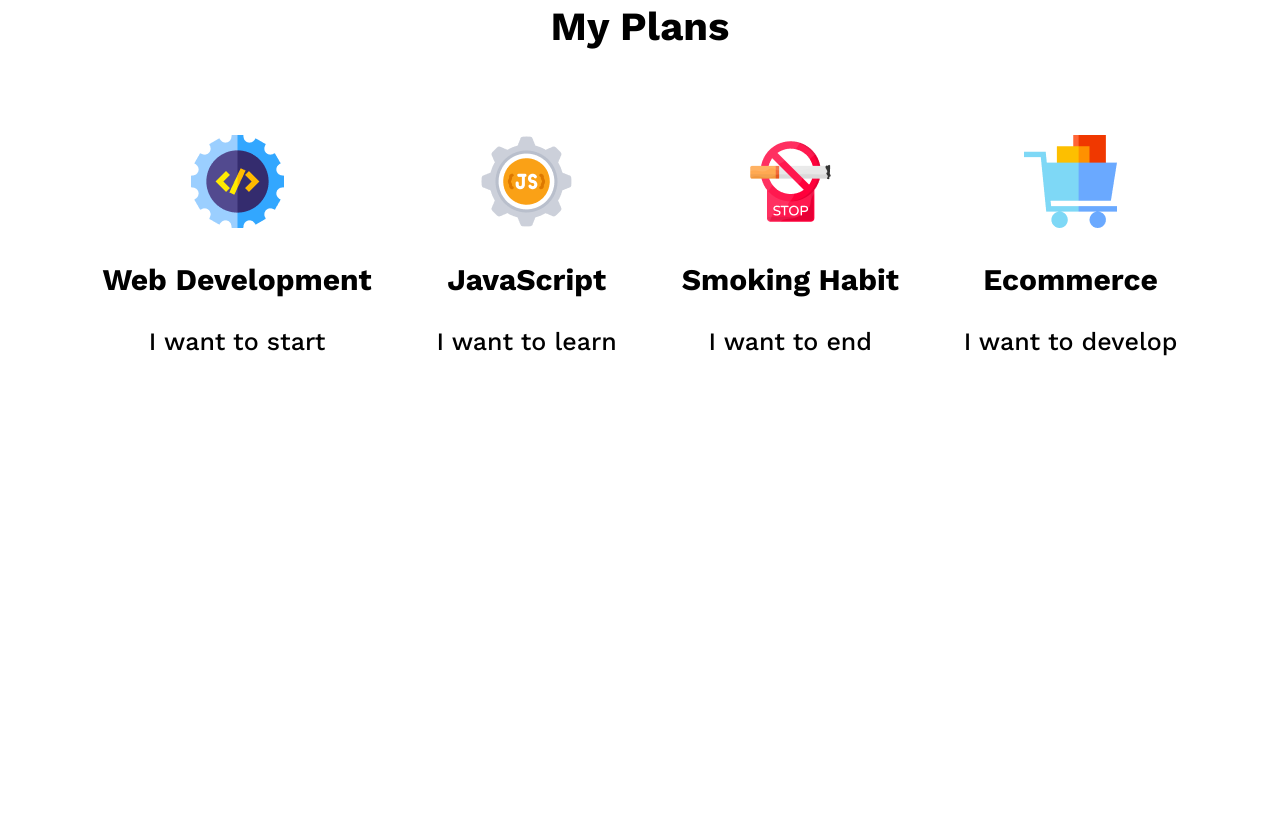
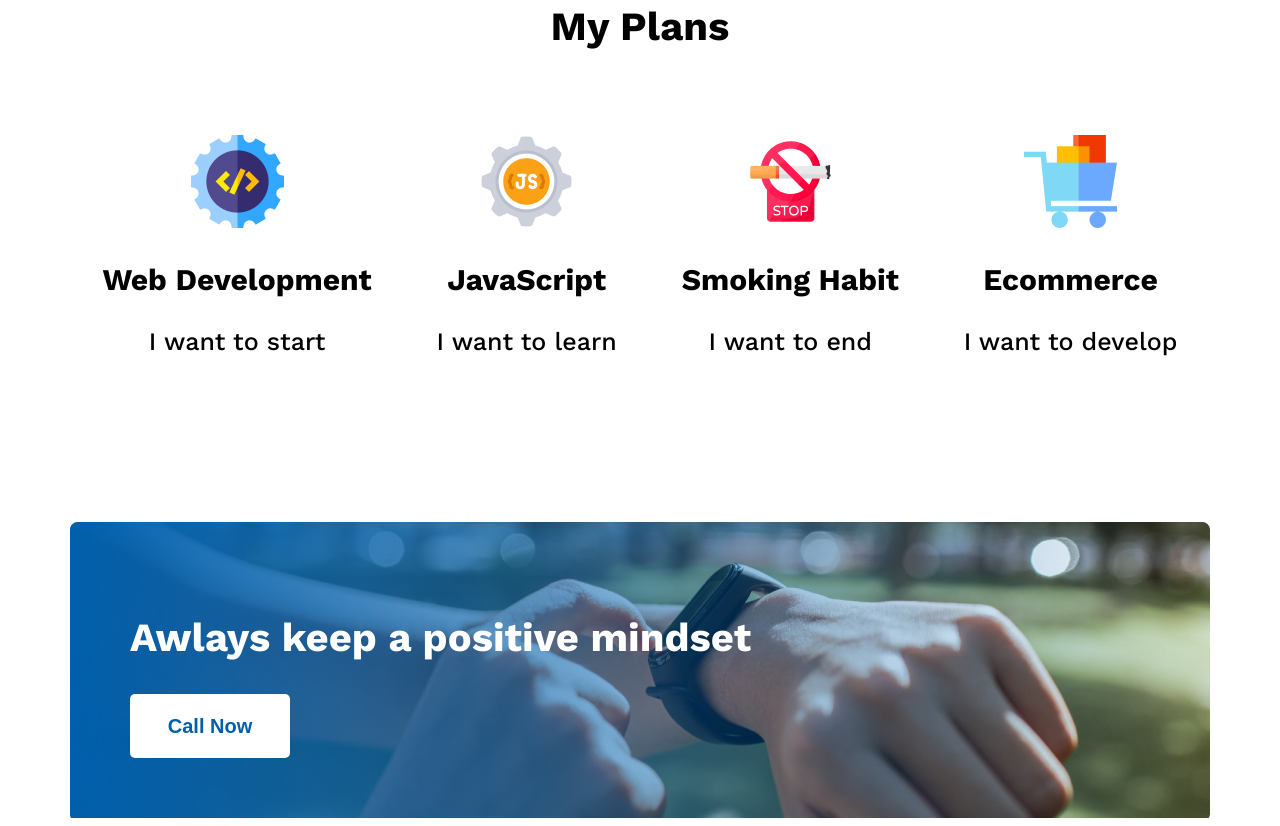
Before and after one commit to TutonGhosh/new-year-new-me-website-html-css, a plain HTML site: page index.html in a window 1280 px wide. Shown: the part 1809-2635 px from the top of the page. Before the commit the page ends 2198 px from the top, so only its background shows below. Drawn offline with nearby package versions, Linux system fonts and the light colour scheme.

Commit message:
call now section completed

```diff
--- a/index.html
+++ b/index.html
@@ -56,6 +56,11 @@
                 </div>
             </div>
         </section>
+
+        <section class="call-now">
+            <h2>Awlays keep a positive mindset</h2>
+            <button>Call Now</button>
+        </section>
     </main>
     <footer>
 
--- a/styles/style.css
+++ b/styles/style.css
@@ -108,3 +108,29 @@ i{
     font-size: 25px;
     font-weight: 500;
 }
+
+/* Call Now Styles */
+.call-now{
+    margin-top: 140px;
+    padding: 60px 0px 60px 60px;
+    background-image: url(../assets/images/gradient1.png), url(../assets/images/watch.png);
+    background-repeat: no-repeat;
+}
+.call-now h2{
+    color: rgba(255, 255, 255, 1);
+    font-size: 40px;
+    font-weight: 700;
+}
+.call-now p{
+    color: rgba(255, 255, 255, 1);
+}
+.call-now button{
+    width: 160px;
+height: 64px;
+font-size: 20px;
+    font-weight: 600;
+    border: 0;
+    border-radius: 5px;
+color: #005FAC;
+background-color: #FFFFFF;
+}
```
